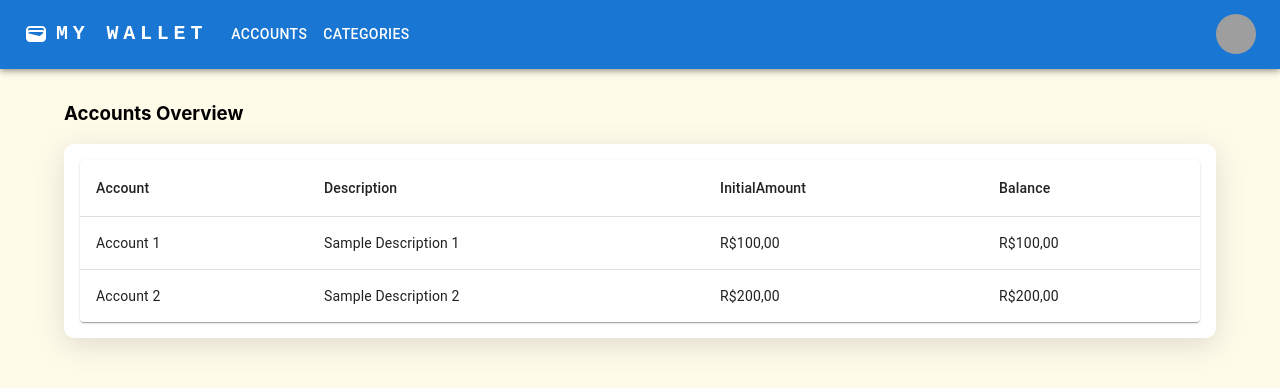
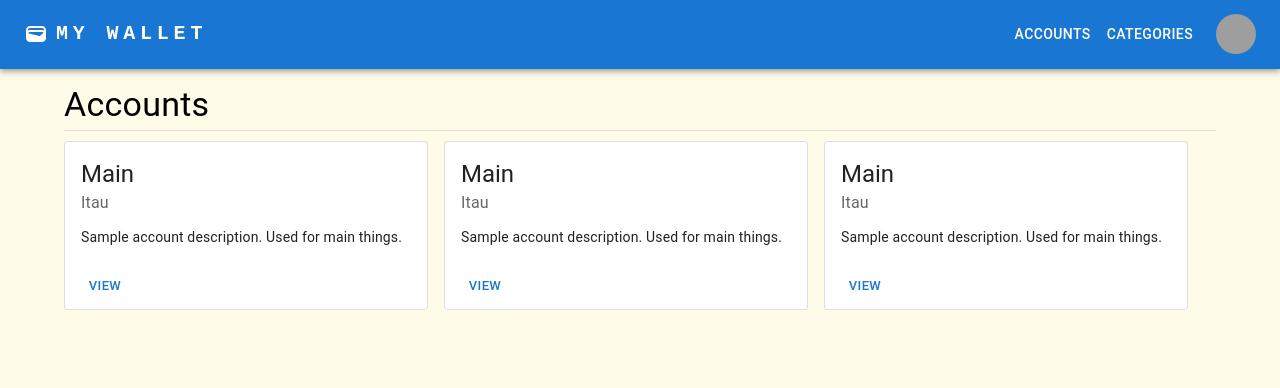
Before and after one commit to gianpaolopapaiz/my-wallet-app2-react-fe, a React (Create React App) app: page / in a window 1280 px wide. Shown: the top 388 px of the page. Built offline with nearby package versions, Linux system fonts and the light colour scheme; grey boxes are pictures that could not be loaded.

Commit message:
Wip enhancing UI

```diff
--- a/src/Components/NavBar/NavBar.jsx
+++ b/src/Components/NavBar/NavBar.jsx
@@ -121,7 +121,7 @@ const NavBar = () => {
           >
             MY WALLET
           </Typography>
-          <Box sx={{ flexGrow: 1, display: { xs: 'none', md: 'flex' } }}>
+          <Box sx={{ flexGrow: 1, display: { xs: 'none', md: 'flex' }, justifyContent: 'flex-end', marginRight: '15px' }}>
             {pages.map((page) => (
               <Button
                 key={page.title}
--- a/src/Components/Pages/AccountsPage.jsx
+++ b/src/Components/Pages/AccountsPage.jsx
@@ -1,13 +1,27 @@
 import WalletTable from "../WalletTable/WalletTable";
 import Container from "@mui/material/Container";
+import Typography from "@mui/material/Typography";
+import WalletCard from "../WalletCard/WalletCard";
+import {Divider, Stack} from "@mui/material";
 
 const AccountsPage = () => {
   return (
     <Container id="accounts-page">
-      <h3> Accounts Overview </h3>
-      <div className="page-card">
-        <WalletTable />
-      </div>
+      <Typography variant="h4">Accounts</Typography>
+      <Divider sx={{marginTop: '5px', marginBottom: '10px'}}/>
+      <Stack
+        spacing={{ xs: 1, sm: 2 }}
+        direction="row"
+        useFlexGap
+        flexWrap="wrap"
+      justifyContent="">
+        <WalletCard />
+        <WalletCard />
+        <WalletCard />
+      </Stack>
+      {/*<div className="page-card">*/}
+      {/*  /!*<WalletTable />*!/*/}
+      {/*</div>*/}
     </Container>
   )
 }
--- /dev/null
+++ b/src/Components/WalletCard/WalletCard.jsx
@@ -0,0 +1,31 @@
+import * as React from 'react';
+import Box from '@mui/material/Box';
+import Card from '@mui/material/Card';
+import CardActions from '@mui/material/CardActions';
+import CardContent from '@mui/material/CardContent';
+import Button from '@mui/material/Button';
+import Typography from '@mui/material/Typography';
+
+const WalletCard = () => {
+  return (
+    <Card variant="outlined" sx={{maxWidth: "362px", width: '100%'}}>
+      <CardContent>
+        <Typography variant="h5" component="div">
+          Main
+        </Typography>
+        <Typography sx={{ mb: 1.5 }} color="text.secondary">
+          Itau
+        </Typography>
+        <Typography variant="body2">
+          Sample account description. Used for main things.
+          <br />
+        </Typography>
+      </CardContent>
+      <CardActions>
+        <Button size="small">View</Button>
+      </CardActions>
+    </Card>
+  )
+};
+
+export default WalletCard;
```
